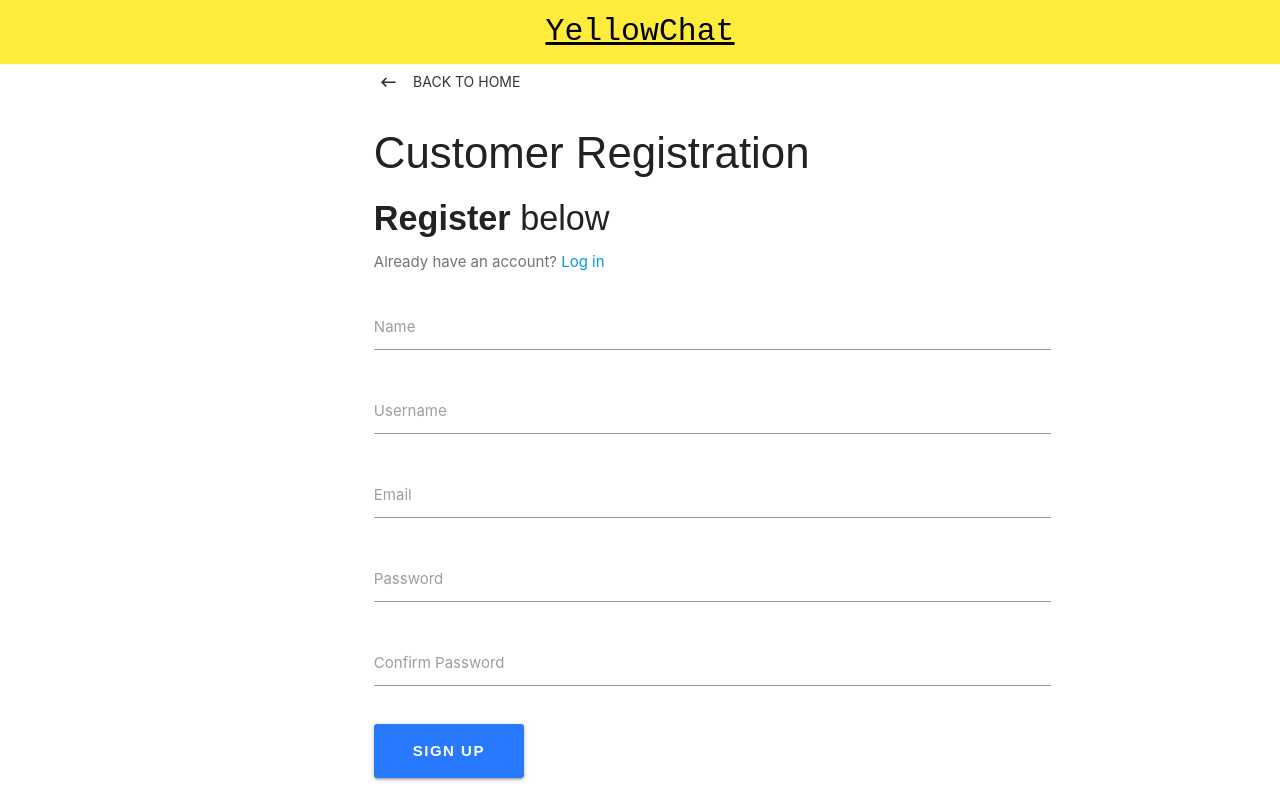
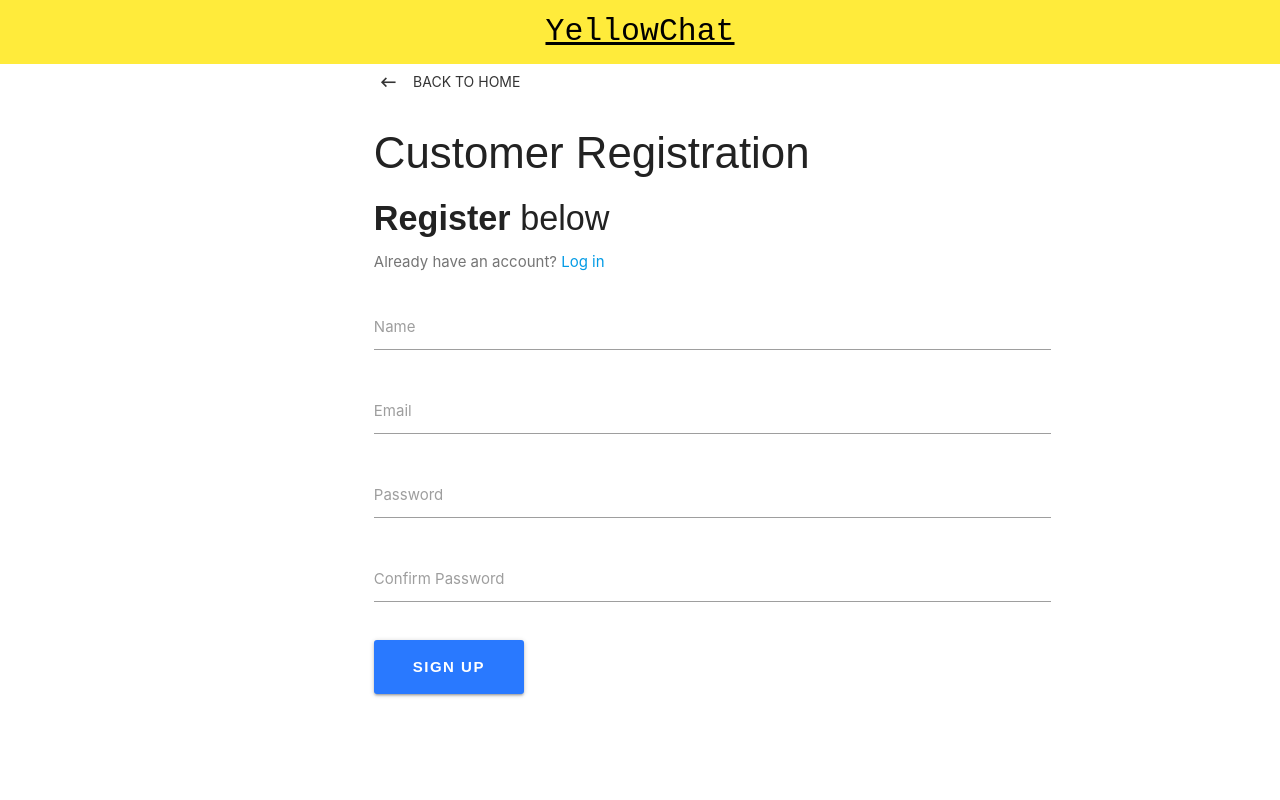
Before and after one commit to elenabaurkot/yellowChat, a React (Create React App) app in the folder client/: page /customerRegister in a window 1280 px wide. Built offline with nearby package versions, Linux system fonts and the light colour scheme; a web font is replaced by a local one.

Commit message:
usernames have no spaces when entered to database

```diff
--- a/client/src/pages/register/CustomerRegister.js
+++ b/client/src/pages/register/CustomerRegister.js
@@ -12,7 +12,6 @@ class CustomerRegister extends Component {
     this.state = {
       name: "",
       email: "",
-      username: "",
       password: "",
       password2: "",
       message: null
@@ -53,7 +52,8 @@ onSubmit = e => {
 const newUser = {
       name: this.state.name,
       usertype: "Customer",
-      username: this.state.username,
+      // make with no spaces
+      username: this.state.name.replace(/\s+/g, ''),
       email: this.state.email,
       password: this.state.password,
       password2: this.state.password2
@@ -90,15 +90,6 @@ return (
                   type="text"
                 />
                 <label htmlFor="name">Name</label>
-              </div>
-              <div className="input-field col s12">
-                <input
-                  onChange={this.onChange}
-                  name="username"
-                  id="username"
-                  type="text"
-                />
-                <label htmlFor="username">Username</label>
               </div>
               <div className="input-field col s12">
                 <input
--- a/client/src/pages/register/VendorRegister.js
+++ b/client/src/pages/register/VendorRegister.js
@@ -60,7 +60,8 @@ const newUser = {
       company: this.state.company,
       name: this.state.name,
       usertype: "Vendor",
-      username: this.state.company,
+      // make with no spaces
+      username: this.state.company.replace(/\s+/g, ''),
       categories: this.state.categories,
       email: this.state.email,
       password: this.state.password,
```
